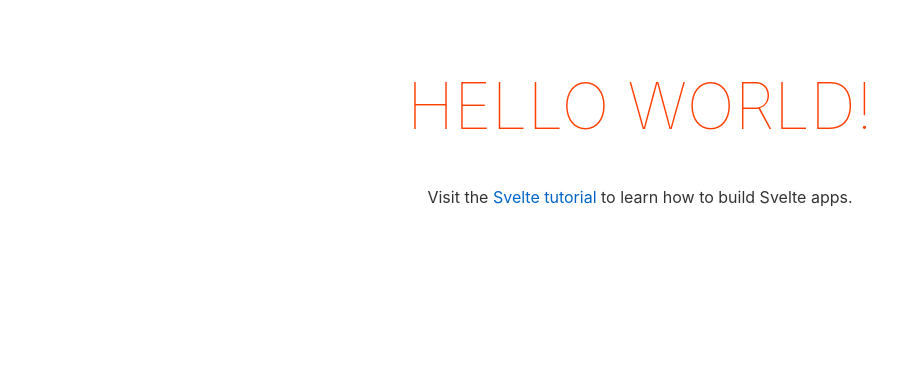
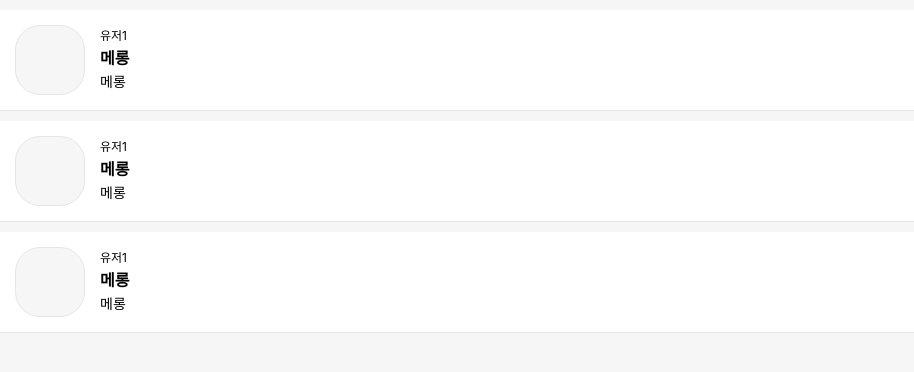
Before and after one commit to baemingun/svelte-spa-example, a Svelte app: page / in a window 1280 px wide. Shown: the top 372 px of the page, without its empty margins (0-914 px from the left). Built offline with nearby package versions, Linux system fonts and the light colour scheme.

Commit message:
Post 기본 디자인 완료

```diff
--- a/public/global.css
+++ b/public/global.css
@@ -1,63 +1,79 @@
-html, body {
-	position: relative;
-	width: 100%;
+html {
+	font-size: 16px;
 	height: 100%;
 }
 
 body {
-	color: #333;
+	background-color: #f6f6f6;
 	margin: 0;
-	padding: 8px;
-	box-sizing: border-box;
-	font-family: -apple-system, BlinkMacSystemFont, "Segoe UI", Roboto, Oxygen-Sans, Ubuntu, Cantarell, "Helvetica Neue", sans-serif;
+	padding: 0;
+	font-family: -apple-system, BlinkMacSystemFont, 'Segoe UI', 'Roboto', 'Oxygen',
+		'Ubuntu', 'Cantarell', 'Fira Sans', 'Droid Sans', 'Helvetica Neue',
+		sans-serif;
+	-webkit-font-smoothing: antialiased;
+	-moz-osx-font-smoothing: grayscale;
 }
 
-a {
-	color: rgb(0,100,200);
-	text-decoration: none;
+body.scroll-lock {
+	width: 100%;
+	overflow-y: hidden;
+	position: fixed;
 }
 
-a:hover {
-	text-decoration: underline;
+textarea {
+	font-family: -apple-system, BlinkMacSystemFont, 'Segoe UI', 'Roboto',
+		'Oxygen', 'Ubuntu', 'Cantarell', 'Fira Sans', 'Droid Sans',
+		'Helvetica Neue', sans-serif;
+	-webkit-font-smoothing: antialiased;
+	-moz-osx-font-smoothing: grayscale;
 }
 
-a:visited {
-	color: rgb(0,80,160);
+textarea::placeholder {
+	font-family: -apple-system, BlinkMacSystemFont, 'Segoe UI', 'Roboto',
+		'Oxygen', 'Ubuntu', 'Cantarell', 'Fira Sans', 'Droid Sans',
+		'Helvetica Neue', sans-serif;
+	-webkit-font-smoothing: antialiased;
+	-moz-osx-font-smoothing: grayscale;
 }
 
-label {
-	display: block;
+input {
+	appearance: none;
+	border-radius: 0;
 }
 
-input, button, select, textarea {
-	font-family: inherit;
-	font-size: inherit;
-	-webkit-padding: 0.4em 0;
-	padding: 0.4em;
-	margin: 0 0 0.5em 0;
-	box-sizing: border-box;
-	border: 1px solid #ccc;
-	border-radius: 2px;
+p {
+	margin: 0;
 }
 
-input:disabled {
-	color: #ccc;
+ul {
+	list-style: none;
+	padding-inline-start: 0;
+	padding: 0;
+	margin: 0;
 }
 
-button {
-	color: #333;
-	background-color: #f4f4f4;
+li {
+	padding: 0;
+	margin:0px;
+}
+
+code {
+	font-family: source-code-pro, Menlo, Monaco, Consolas, 'Courier New',
+		monospace;
+}
+
+a:link { color: inherit; text-decoration: none;}
+a:visited { color: inherit; text-decoration: none;}
+a:hover { color: inherit; text-decoration: none;}
+
+input,
+textarea,
+button,
+select,
+a {
+	-webkit-tap-highlight-color: rgba(0,0,0,0);
+	color: #222222;
+	text-decoration: none;
+	-webkit-appearance: none;
 	outline: none;
 }
-
-button:disabled {
-	color: #999;
-}
-
-button:not(:disabled):active {
-	background-color: #ddd;
-}
-
-button:focus {
-	border-color: #666;
-}
--- a/src/App.svelte
+++ b/src/App.svelte
@@ -1,32 +1,13 @@
 <script lang="ts">
-	export let name: string;
+	import PostList from "./components/PostList.svelte";
 </script>
 
 <main>
-	<h1>Hello {name}!</h1>
-	<p>Visit the <a href="https://svelte.dev/tutorial">Svelte tutorial</a> to learn how to build Svelte apps.</p>
+	<PostList />
 </main>
 
 <style lang="scss">
-	main {
-		text-align: center;
-		padding: 1em;
-		max-width: 240px;
-		margin: 0 auto;
-
-		 > h1 {
-			color: #ff3e00;
-			text-transform: uppercase;
-			font-size: 4em;
-			font-weight: 100;
-		}
-	}
-
-
-
-	@media (min-width: 640px) {
-		main {
-			max-width: none;
-		}
+	body {
+		background-color: #f6f6f6;
 	}
 </style>
--- /dev/null
+++ b/src/components/PostItem.svelte
@@ -0,0 +1,68 @@
+<script lang="ts">
+  export let userId: number;
+  export let title: string;
+  export let content: string;
+</script>
+
+<style lang="scss">
+  li {
+    display: grid;
+    grid-template-columns: 70px auto;
+    column-gap: 15px;
+    padding: 15px;
+    background-color: #ffffff;
+    border-bottom: 1px solid #e6e6e6;
+    margin-bottom: 10px;
+
+    &:last-child {
+      margin-bottom: 30px;
+    }
+
+    div.user-image-wrapper {
+      width: 100%;
+      height: 70px;
+      box-sizing: border-box;
+      border-radius: 25px;
+      border: 1px solid #e6e6e6;
+      background-color: #f6f6f6;
+    }
+
+    div.post-info-wrapper {
+      width: 100%;
+      box-sizing: border-box;
+      padding-top: 4px;
+
+      .user-info {
+        font-size: 12px;
+        line-height: 14px;
+        margin-bottom: 5px;
+      }
+      h2 {
+        font-size: 16px;
+        line-height: 20px;
+        font-weight: bold;
+        padding: 0;
+        margin: 0;
+        margin-bottom: 5px;
+      }
+      p {
+        font-size: 14px;
+        line-height: 17px;
+      }
+    }
+  }
+</style>
+
+<!-- markup (zero or more items) goes here -->
+<li>
+  <div>
+    <div class="user-image-wrapper"></div>
+  </div>
+  <div>
+    <div class="post-info-wrapper">
+      <div class="user-info">유저{userId}</div>
+      <h2>{title}</h2>
+      <p>{content}</p>
+    </div>
+  </div>
+</li>
--- /dev/null
+++ b/src/components/PostList.svelte
@@ -0,0 +1,21 @@
+<script lang="ts">
+  import PostItem from "./PostItem.svelte";
+
+
+</script>
+
+<style lang="scss">
+  ul {
+    list-style: none;
+    margin: 0;
+    padding: 0;
+    margin-top: 10px;
+  }
+</style>
+
+<!-- markup (zero or more items) goes here -->
+<ul>
+  <PostItem userId={1} title="메롱" content="메롱" />
+  <PostItem userId={1} title="메롱" content="메롱" />
+  <PostItem userId={1} title="메롱" content="메롱" />
+</ul>
--- a/src/index.ts
+++ b/src/index.ts
@@ -2,9 +2,6 @@ import App from './App.svelte';
 
 const app = new App({
 	target: document.body,
-	props: {
-		name: 'world'
-	}
 });
 
 export default app;
```
